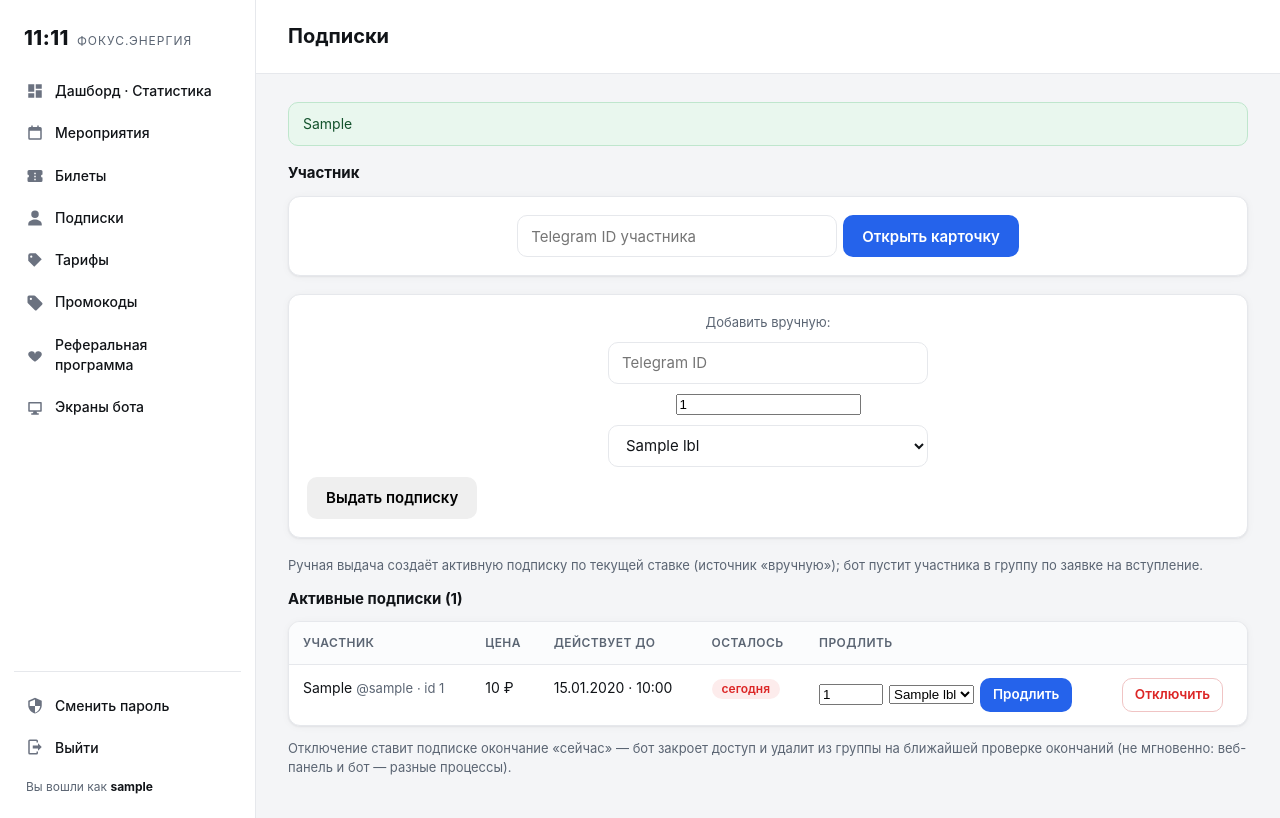
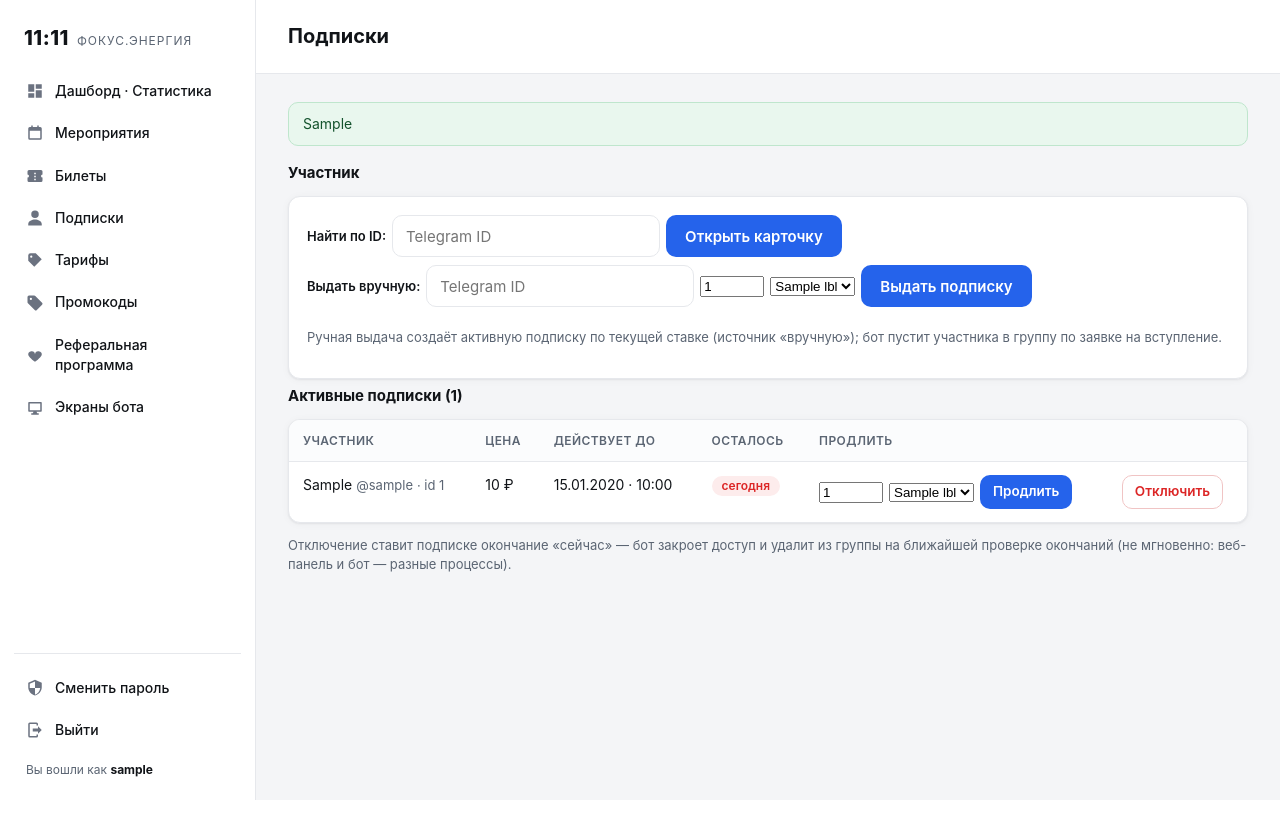
Before and after one commit to dimatolpygin/club_order, a FastAPI app: template src/webadmin/templates/subscriptions.html in a window 1280 px wide. Run offline with FastAPI, Linux system fonts and the light colour scheme; the template is opened without the code that fills it: most values are stand-ins (such as "Sample title", 1, 10 or a date in 2020); parts of the project's set-up code (start-up, migrations or seed data) failed here and were passed over.

Commit message:
fix(admin-web): этап 25 — вёрстка блока «Участник» на /subscriptions (inline-form вместо filter-bar, кнопка не уезжает) + bump 0.3.16

```diff
--- a/src/__init__.py
+++ b/src/__init__.py
@@ -1 +1 @@
-__version__ = "0.3.15"
+__version__ = "0.3.16"
--- a/src/webadmin/templates/subscriptions.html
+++ b/src/webadmin/templates/subscriptions.html
@@ -7,25 +7,26 @@
 {% if ok %}<div class="alert alert-ok">{{ ok }}</div>{% endif %}
 
 <h2 class="section-title">Участник</h2>
-<div class="card filter-bar">
+<div class="card">
   <form method="get" action="/subscriptions/find" class="inline-form">
-    <input type="text" name="tg_id" placeholder="Telegram ID участника" class="input" required>
+    <span class="field-label">Найти по ID:</span>
+    <input type="text" name="tg_id" placeholder="Telegram ID" class="input" style="min-width:220px" required>
     <button type="submit" class="btn btn-primary">Открыть карточку</button>
   </form>
-</div>
-<form method="post" action="/subscriptions/member/add" class="card filter-bar">
-  <span class="muted">Добавить вручную:</span>
-  <input type="text" name="tg_id" placeholder="Telegram ID" class="input" required>
+  <form method="post" action="/subscriptions/member/add" class="inline-form">
+    <span class="field-label">Выдать вручную:</span>
+    <input type="text" name="tg_id" placeholder="Telegram ID" class="input" style="min-width:160px" required>
     <input type="number" name="value" min="1" step="1" value="1" class="num-sm" required>
-  <select name="unit" class="input">
+    <select name="unit">
       {% for u, lbl in unit_labels.items() %}
         <option value="{{ u }}"{% if u == 'month' %} selected{% endif %}>{{ lbl }}</option>
       {% endfor %}
     </select>
-  <button type="submit" class="btn">Выдать подписку</button>
+    <button type="submit" class="btn btn-primary">Выдать подписку</button>
   </form>
   <p class="muted">Ручная выдача создаёт активную подписку по текущей ставке (источник
   «вручную»); бот пустит участника в группу по заявке на вступление.</p>
+</div>
 
 <h2 class="section-title">Активные подписки ({{ subs|length }})</h2>
 
```
Lines whose indentation alone changed are shown as unchanged.
